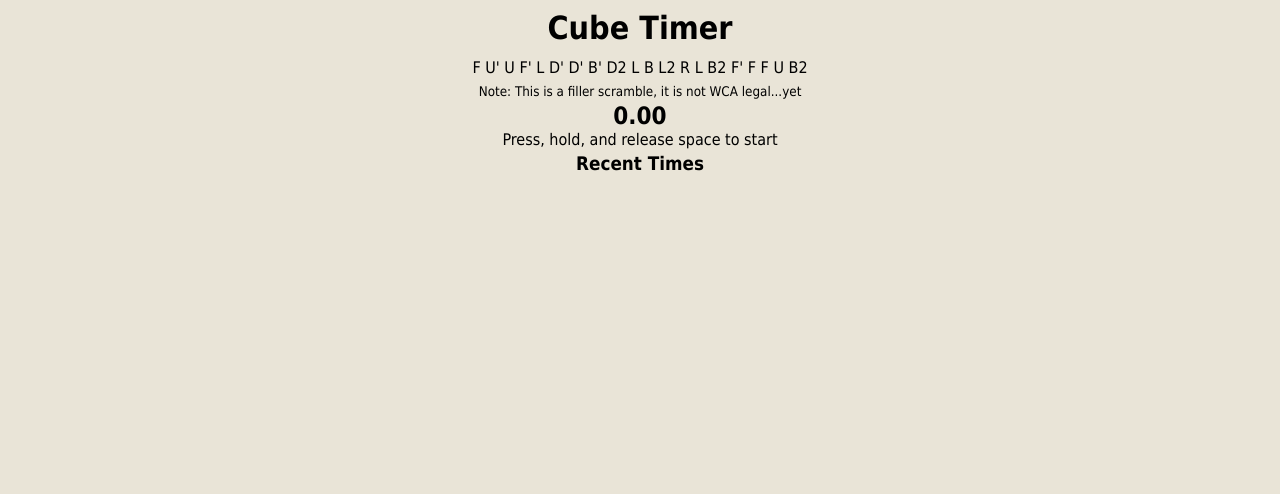
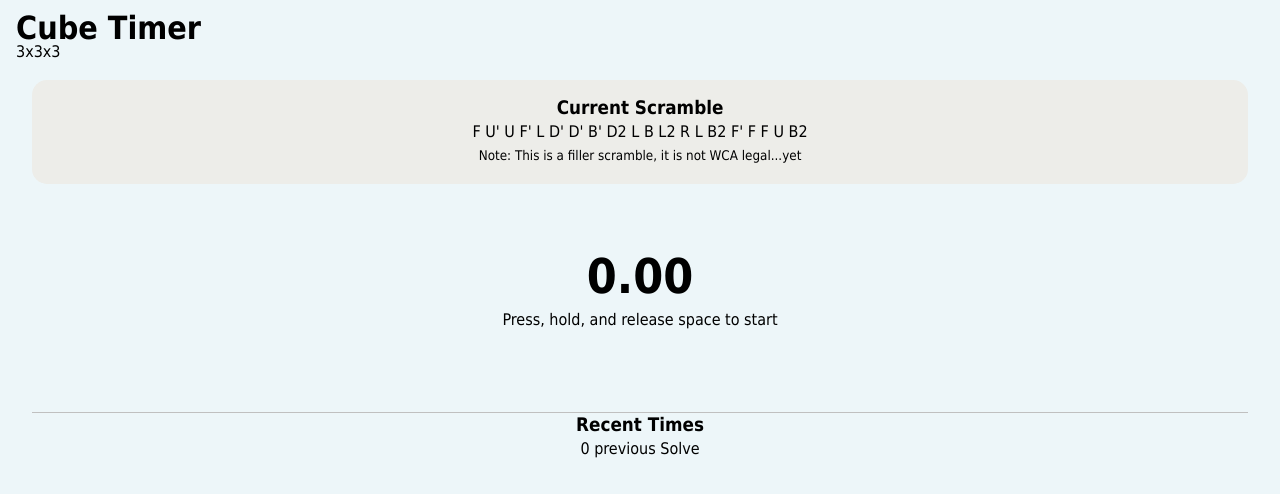
Before and after one commit to kaphelps33/cube-timer, a React (Vite) app: page / in a window 1280 px wide. Shown: the top 494 px of the page. Built offline with nearby package versions, Linux system fonts and the light colour scheme.

Commit message:
Styling and some QOL updates

```diff
--- a/src/App.css
+++ b/src/App.css
@@ -9,15 +9,15 @@
 body {
   line-height: 1.5em;
   height: 100%;
-  background-color: #e9e4d7;
+  background-color: #edf6f9;
   font-family: "Tahoma", sans-serif;
 }
 
 header {
   padding: 1em;
   display: flex;
-  justify-content: center;
-  align-items: center;
+  flex-direction: column;
+  justify-content: flex-start;
 }
 
 main {
@@ -41,6 +41,25 @@ ul {
   padding: none;
 }
 
+.scramble {
+  background-color: #edede9;
+  width: 95%;
+  border-radius: 15px;
+  padding: 1rem;
+}
+
+.timerContainer {
+  padding: 5rem;
+  width: 95%;
+  border-bottom: 1px solid silver;
+  gap: 20px;
+}
+
+.timer,
+.timer-primed {
+  font-size: 3rem;
+}
+
 .timer {
   color: black;
 }
--- a/src/App.jsx
+++ b/src/App.jsx
@@ -82,6 +82,7 @@ function App() {
     <>
       <header>
         <h1>Cube Timer</h1>
+        <p>3x3x3</p>
       </header>
       <main>
         <Scramble scramble={scramble} />
--- a/src/components/Scramble.jsx
+++ b/src/components/Scramble.jsx
@@ -1,6 +1,7 @@
 function Scramble({ scramble }) {
   return (
-    <section>
+    <section className="scramble">
+      <h3>Current Scramble</h3>
       {scramble}
       <small>Note: This is a filler scramble, it is not WCA legal...yet</small>
     </section>
--- a/src/components/SolveHistory.jsx
+++ b/src/components/SolveHistory.jsx
@@ -2,6 +2,9 @@ function SolveHistory({ solves }) {
   return (
     <section>
       <h3>Recent Times</h3>
+      <p>
+        {solves.length} previous {solves.length <= 1 ? "Solve" : "Solves"}
+      </p>
       <ul>
         {solves
           .slice()
--- a/src/components/Timer.jsx
+++ b/src/components/Timer.jsx
@@ -1,6 +1,6 @@
 function Timer({ timePassed, status }) {
   return (
-    <section>
+    <section className="timerContainer">
       <h2 className={status == "primed" ? "timer-primed" : "timer"}>
         {timePassed.toFixed(2)}
       </h2>
```
